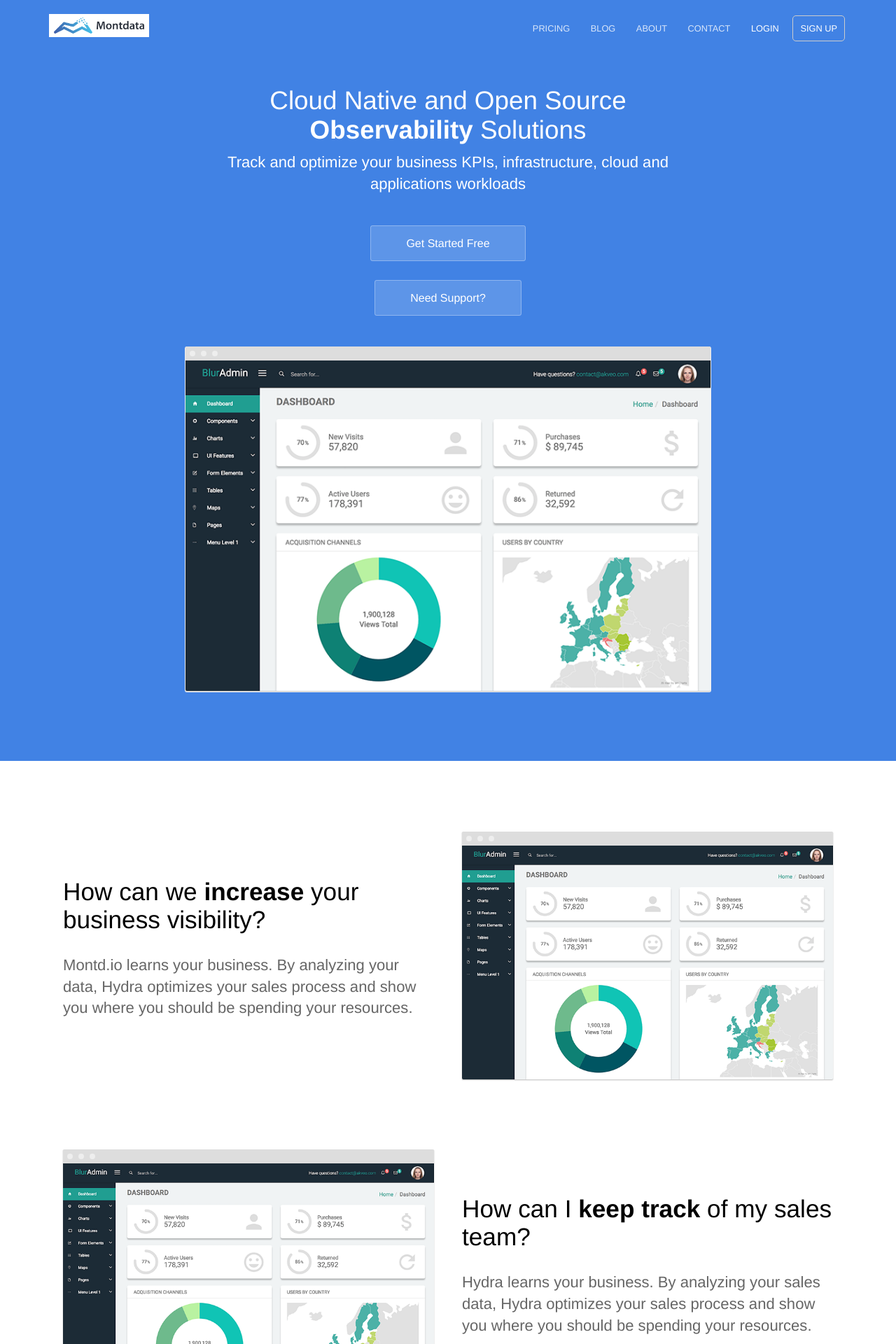
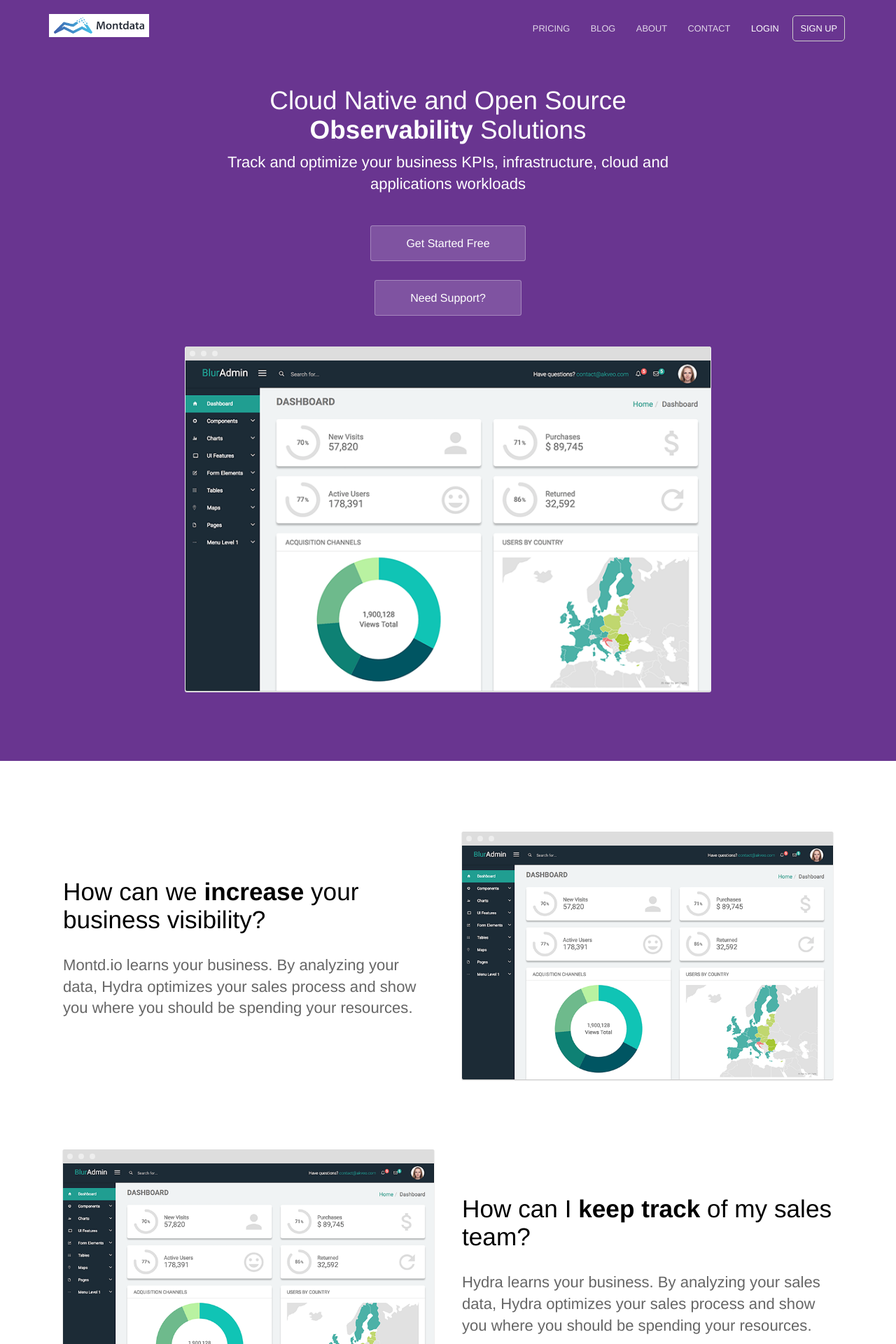
Before and after one commit to MDD-User/montd.io, a Jekyll site: the page built from docs/index.html, in a window 1280 px wide. Shown: the top 1920 px of the page at 70% size. Built offline with Jekyll 4.4.1, drawn with Linux system fonts in a browser that asks for light colours.

Commit message:
Update variables.scss

```diff
--- a/docs/_sass/variables.scss
+++ b/docs/_sass/variables.scss
@@ -1,5 +1,5 @@
-$brand-color: #4182e4;
-$secondary-brand-color: #4182e4;
+$brand-color: #693590;
+$secondary-brand-color: #693590;
 $middle-gradient-color: mix($brand-color, $secondary-brand-color, 95%);
 
 // Breakpoints
```
